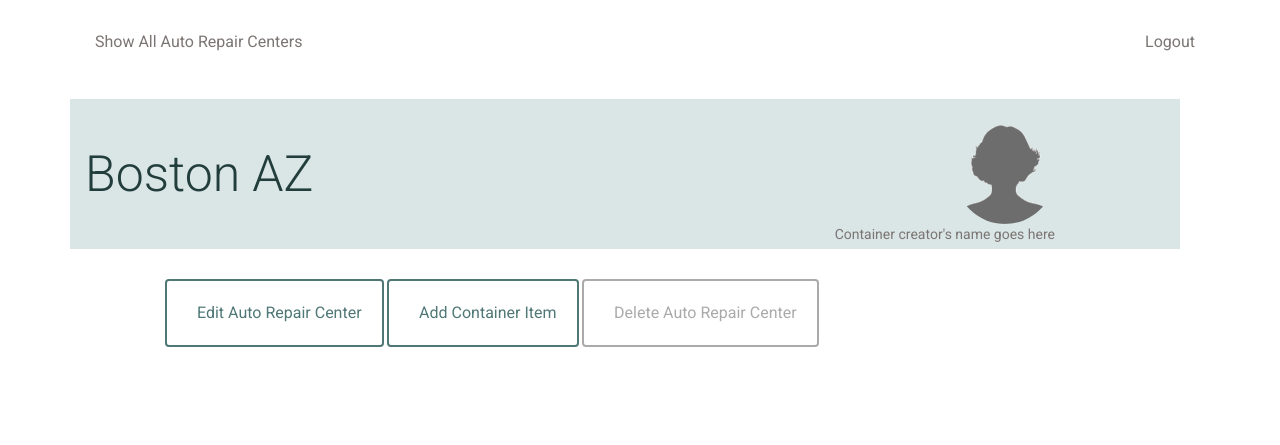
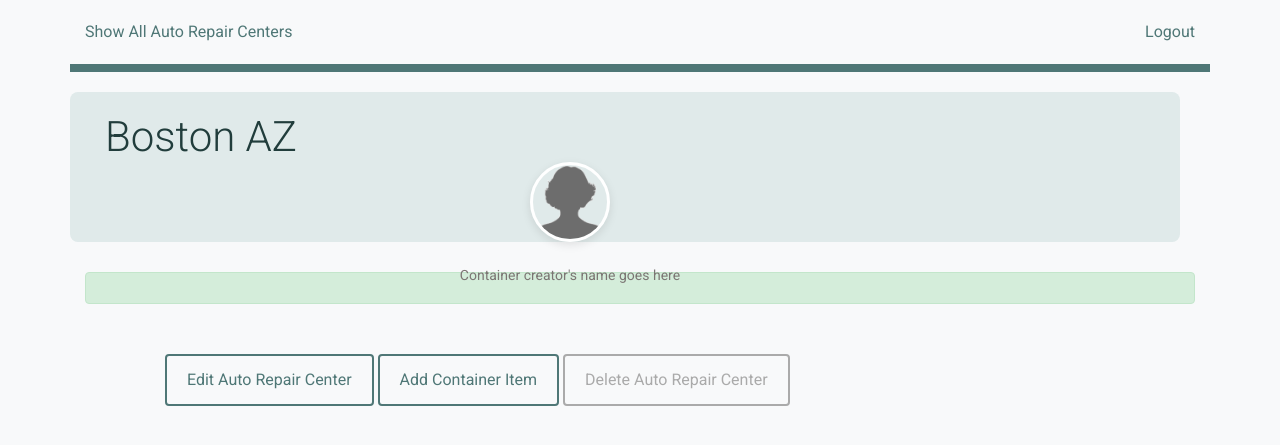
Before and after one commit to alexander-kuzmin-us/Storage-WebApp, a Flask app: page /autorepaircenters/1/container/ in a window 1280 px wide. Shown: the top 445 px of the page. Run offline with Flask 3, Linux system fonts and the light colour scheme; a user stored in the database is signed in; data comes from the database, SQL or seed files in the repository; parts of the project's set-up code (start-up, migrations or seed data) failed here and were passed over.

Commit message:
Update styles.css

```diff
--- a/static/styles.css
+++ b/static/styles.css
@@ -1,20 +1,24 @@
 * {
-	font-family: "Helvetica Neue Bold", Roboto, Helvetica, Arial, sans-serif;
-	font-weight: 700;
+	font-family: "Roboto", Helvetica, Arial, sans-serif;
+}
+
+body {
+	background-color: #f8f9fa;
 }
 
 h1 {
-	font-family: "Helvetica Neue Light", Roboto, Helvetica, Arial, sans-serif;
-	font-size: 50px;
+	font-family: "Roboto", Helvetica, Arial, sans-serif;
+	font-size: 42px;
 	color: #213d3c;
-	line-height: 60px;
+	line-height: 50px;
 	font-weight: 300;
 }
 
 h2 {
 	font-size: 24px;
-	color: #636b6a;
+	color: #4a5655;
 	line-height: 29px;
+	margin-top: 20px;
 }
 
 h3 {
@@ -22,8 +26,9 @@ h3 {
 	color: #4A4A4A;
 	line-height: 23px;
 }
+
 p {
- 	font-family: "Helvetica Neue", Roboto, Helvetica, Arial, sans-serif;
+	font-family: "Roboto", Helvetica, Arial, sans-serif;
 	font-size: 16px;
 	color: #7B7573;
 	line-height: 24px;
@@ -37,134 +42,233 @@ h3 {
 }
 
 a {
- 	font-size: 14px;
- 	color: #040505;
- 	line-height: 17px;
+	font-size: 16px;
+	color: #213d3c;
+	line-height: 20px;
+	transition: color 0.3s ease;
 }
+
+a:hover {
+	color: #4f7776;
+	text-decoration: none;
+}
+
 .padding-top {
 	padding-top: 30px;
 }
+
 .padding-bottom {
 	padding-bottom: 30px;
 }
+
 .margin-right {
 	margin-right: 30px;
 }
+
 .padding-none {
 	padding: 0;
 }
+
 .btn {
-	padding: 20px;
+	padding: 12px 20px;
 	margin: 0;
 	border-color: #4f7776;
 	border-width: 2px;
-	color: #4f7776;;
+	color: #4f7776;
+	border-radius: 4px;
+	font-weight: 500;
+	transition: all 0.3s ease;
 }
+
 .btn:hover {
+	background-color: #4f7776;
 	border-color: #4f7776;
+	color: white;
 }
+
 .btn.delete {
 	border-color: #aaaaaa;
 	color: #aaaaaa;
 }
+
 .btn.delete:hover {
-	border-color: #aaaaaa;
-	color: red;
+	background-color: #dc3545;
+	border-color: #dc3545;
+	color: white;
 }
-.glyphicon {
-	margin-right: 10px;
+
+.top-container {
+	padding-top: 20px;
+	padding-bottom: 20px;
+	display: flex;
+	justify-content: space-between;
+	align-items: center;
 }
-.top-container {
-	padding-top: 30px;
-	padding-bottom: 30px;
-}
+
 .top-container p {
 	margin-bottom: 0;
 	line-height: 16px;
 }
+
 .top-container a {
 	margin-bottom: 0;
 	line-height: 16px;
 	font-size: 16px;
-	color: #7B7573;
-	font-weight: 400;
+	color: #4f7776;
+	font-weight: 500;
 }
+
 .divider {
-	height: 15px;
+	height: 8px;
+	margin-bottom: 20px;
 }
+
 .divider.blue {
 	background-color: #4f7776;
 }
+
 .divider.green {
-	background-color: ##4f7776;
+	background-color: #4f7776;
 }
+
 .banner.main {
 	height: 150px;
-	background: url("/static/top-banner.jpg");
-	background-position: right;
-	background-repeat: no-repeat;
-	background-size: cover;
+	background: url("/static/top-banner.jpg") right/cover no-repeat;
+	border-radius: 8px;
+	display: flex;
+	align-items: center;
+	margin-bottom: 30px;
 }
+
 .banner.container {
 	height: 150px;
-	background-color: #dae5e5;
+	background-color: #e0eaea;
+	border-radius: 8px;
+	display: flex;
+	align-items: center;
+	margin-bottom: 30px;
 }
+
 .banner.profile {
 	height: 150px;
 	background-color: #A6E8EB;
+	border-radius: 8px;
 }
+
 .banner h1 {
-	margin: 45px 0;
-}
- .autorepaircenter-list {
- 	background-color: #F0F0F0;
- 	padding: 20px;
-u }
- .autorepaircenter-list:hover {
- 	background-color: #F0F0F0;
+	margin: 0;
 	padding: 20px;
 }
+
+.autorepaircenter-list {
+	background-color: #ffffff;
+	padding: 20px;
+	margin-bottom: 15px;
+	border-radius: 8px;
+	border: 1px solid #e0e0e0;
+	transition: transform 0.2s ease, box-shadow 0.2s ease;
+}
+
+.autorepaircenter-list:hover {
+	transform: translateY(-3px);
+	box-shadow: 0 5px 15px rgba(0, 0, 0, 0.1);
+}
+
 .container-item {
-	background: #F0F0F0;
+	background: #ffffff;
 	padding: 20px;
-	margin: 20px;
-	margin-left: -20px;
+	margin: 15px 0;
+	border-radius: 8px;
+	border: 1px solid #e0e0e0;
+	position: relative;
 }
+
 .container-price {
 	font-weight: 700;
+	color: #4f7776;
 }
+
 .creator {
 	padding-right: 20px;
-	margin-top: -20px;
+	margin-top: 0;
 	text-align: right;
-	float:right;
+	display: flex;
+	flex-direction: column;
+	align-items: center;
 }
+
 .creator img {
-	width: 100px;
+	width: 80px;
+	height: 80px;
 	border-radius: 50%;
+	object-fit: cover;
+	border: 3px solid white;
+	box-shadow: 0 3px 10px rgba(0, 0, 0, 0.1);
 }
+
 .creator figcaption {
 	font-size: 14px;
 	color: #7B7573;
 	font-weight: 400;
-	margin-top: -20px;
+	margin-top: 8px;
 }
+
 .flash {
-	background-color: #98FB98;
-	width:100%;
-	text-decoration: none;
-
+	background-color: #d4edda;
+	color: #155724;
+	padding: 15px;
+	margin-bottom: 20px;
+	border-radius: 4px;
+	border: 1px solid #c3e6cb;
 }
 
 .flash li {
 	list-style-type: none;
 	text-align: center;
+}
 
-}
 input:invalid {
-  border: 2px dashed red;
+	border: 2px solid #dc3545;
 }
 
 input:valid {
-  border: 2px solid black;
+	border: 1px solid #ced4da;
 }
+
+/* Responsive Adjustments */
+@media (max-width: 768px) {
+	.banner.main, .banner.container {
+		height: 120px;
+	}
+
+	h1 {
+		font-size: 32px;
+		line-height: 38px;
+	}
+
+	.creator img {
+		width: 60px;
+		height: 60px;
+	}
+
+	.btn {
+		padding: 8px 16px;
+		font-size: 14px;
+	}
+}
+
+@media (max-width: 576px) {
+	.banner.main, .banner.container {
+		height: 100px;
+	}
+
+	h1 {
+		font-size: 28px;
+		line-height: 34px;
+	}
+
+	.container-item {
+		margin: 10px 0;
+		padding: 15px;
+	}
+}
```
Lines whose indentation alone changed are shown as unchanged.
